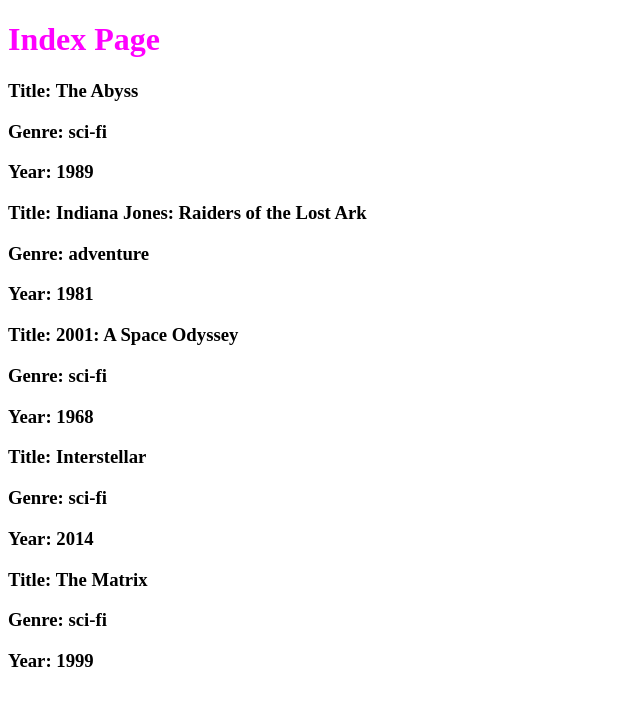
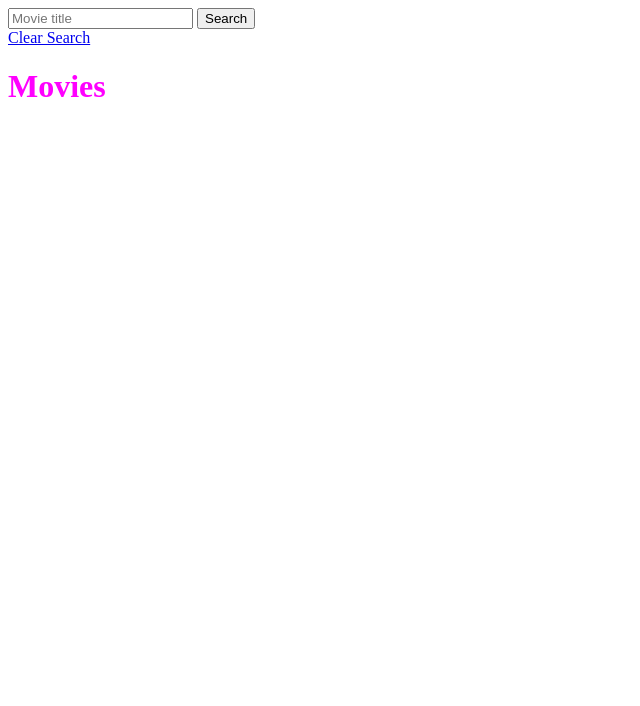
Before and after one commit to evanmkeith/django_practice, a Django app: page / in a window 1280 px wide. Shown: the top 706 px of the page, without its empty margins (0-640 px from the left). Run offline with Django 4.2, Linux system fonts and the light colour scheme; data that the repository does not hold is empty.

Commit message:
setup search option

```diff
--- a/main_app/templates/index.html
+++ b/main_app/templates/index.html
@@ -1,12 +1,21 @@
 {% extends 'base.html' %}
 
 {% block title %}
-    Index Page
+    Movies
 {% endblock %}
 
 {% block body %}
-    <h1>Index Page</h1>
+    <form>
+        <div>
+            <input type="text" name ="title" placeholder="Movie title"/>
+            <input type="submit" value="Search"/>
+        </div>
+        <a href="{% url 'index' %}">Clear Search</a>
+    </form>
+
+    <h1>Movies</h1>
     {% for movie in movies %}
+        <img src="{{movie.img}}">
         <h3>Title: {{movie.title}}</h3>
         <h3>Genre: {{movie.genre}}</h3>
         <h3>Year: {{movie.year}}</h3>
--- a/main_app/views.py
+++ b/main_app/views.py
@@ -4,21 +4,23 @@ from django.shortcuts import render
 from django.views import View
 from django.http import HttpResponse
 from django.views.generic.base import TemplateView
+from .models import Movie
 
 # Fake-a-base Movies
-class Movie:
-    def __init__(self, title, genre, year):
-        self.title = title
-        self.genre = genre
-        self.year = year
+# class Movie:
+#     def __init__(self, title, genre, year):
+#         self.title = title
+#         self.genre = genre
+#         self.year = year
 
-movies = [
-    Movie("The Abyss", "sci-fi", 1989),
-    Movie("Indiana Jones: Raiders of the Lost Ark", "adventure", 1981),
-    Movie("2001: A Space Odyssey ", "sci-fi", 1968),
-    Movie("Interstellar", "sci-fi", 2014),
-    Movie ("The Matrix", "sci-fi", 1999)
-]
+# movies = [
+#     Movie("The Abyss", "sci-fi", 1989),
+#     Movie("Indiana Jones: Raiders of the Lost Ark", "adventure", 1981),
+#     Movie("2001: A Space Odyssey ", "sci-fi", 1968),
+#     Movie("Interstellar", "sci-fi", 2014),
+#     Movie ("The Matrix", "sci-fi", 1999)
+# ]
+#End fake-a-base
 
 # Create your views here.
 class Index(TemplateView):
@@ -26,7 +28,7 @@ class Index(TemplateView):
 
     def get_context_data(self, **kwargs):
         context = super().get_context_data(**kwargs)
-        context["movies"] = movies
+        context["movies"] = Movie.objects.all()
         return context
 
 class Home(TemplateView):
```
Also changed, not shown: db/create_movies.sql (added, +8 -0 lines).
